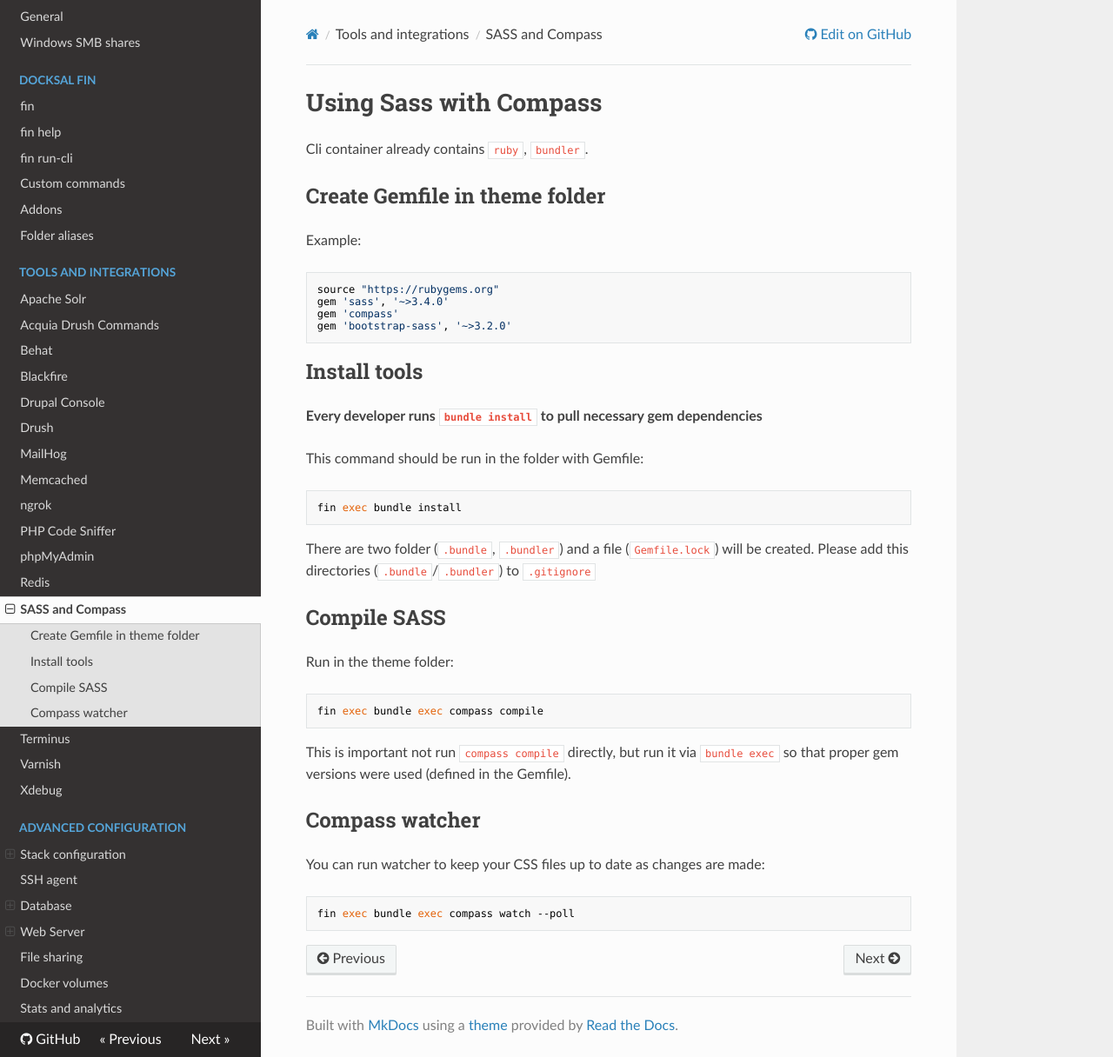
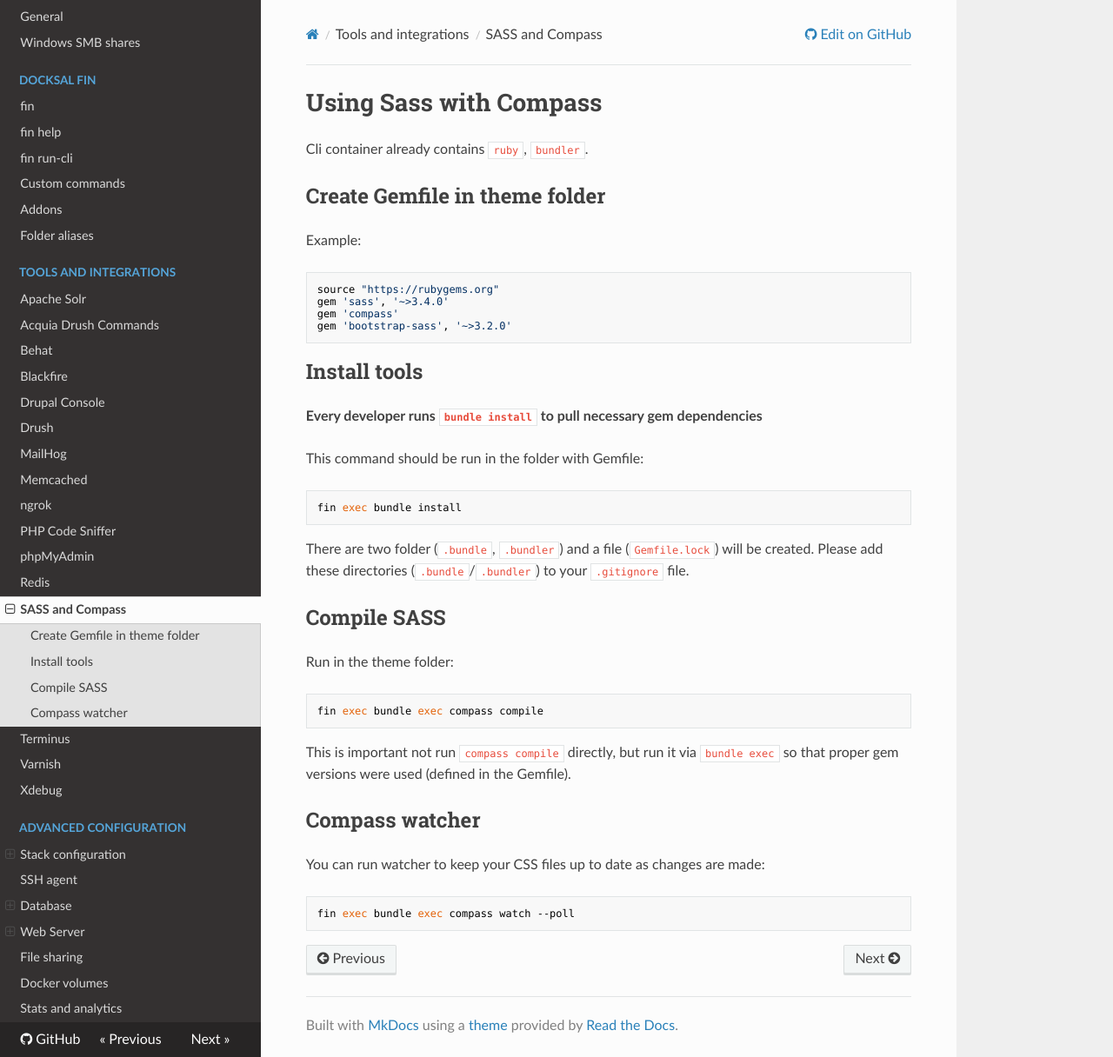
Before and after one commit to docksal/docksal, an MkDocs documentation site: the page built from docs/tools/sass.md, in a window 1280 px wide and 1216 px high. Shown: the whole window at 87% size. Built offline with MkDocs 1.6.1, drawn with Linux system fonts in a browser that asks for light colours; nearby versions of some CDN libraries; old or Windows-style settings are respelled for this version of MkDocs.

````diff
--- a/docs/tools/sass.md
+++ b/docs/tools/sass.md
@@ -24,7 +24,7 @@ fin exec bundle install
 ```
 
 There are two folder (`.bundle`, `.bundler`) and a file (`Gemfile.lock`) will be created.
-Please add this directories (`.bundle`/`.bundler`) to `.gitignore`
+Please add these directories (`.bundle`/`.bundler`) to your `.gitignore` file.
 
 ## Compile SASS
 
````
Also changed, not shown: docs/tools/drush.md (+1 -1 lines), docs/tools/phpcs.md (+1 -1 lines), docs/tools/redis.md (+1 -1 lines).
